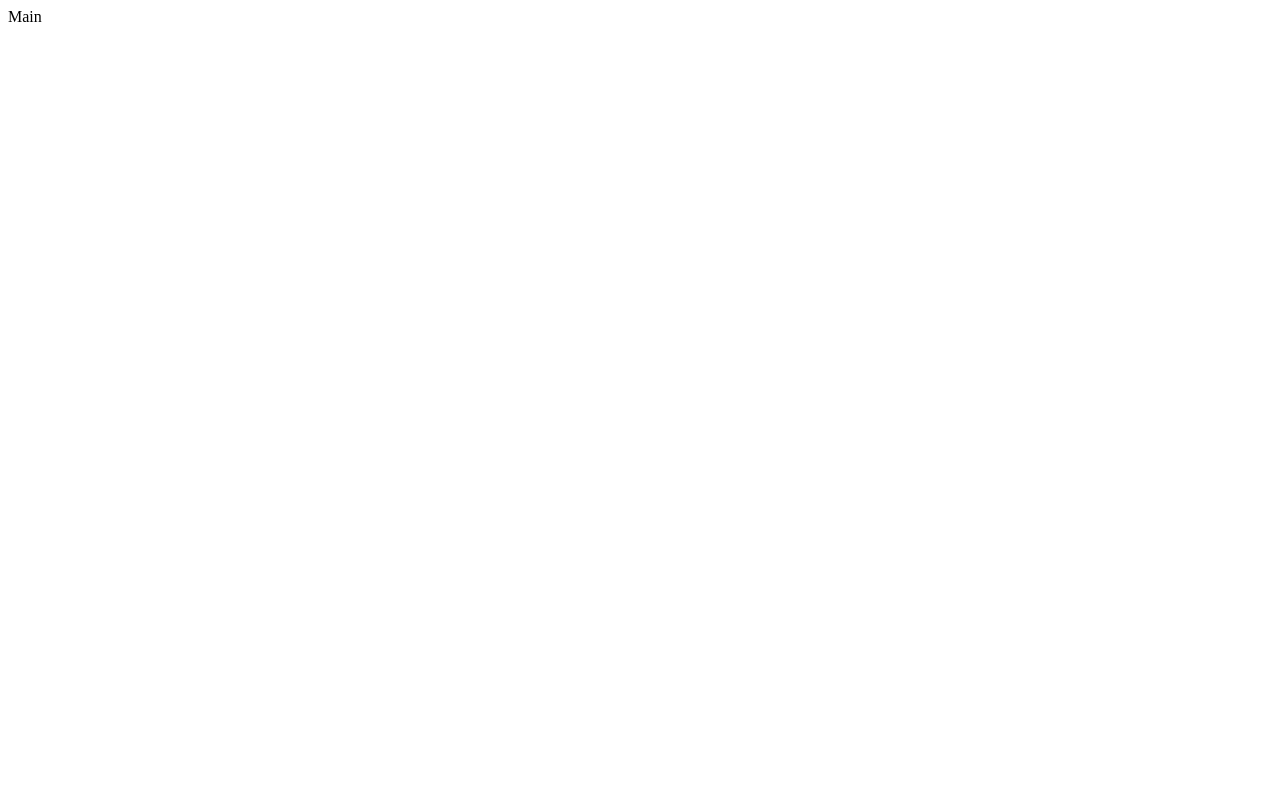
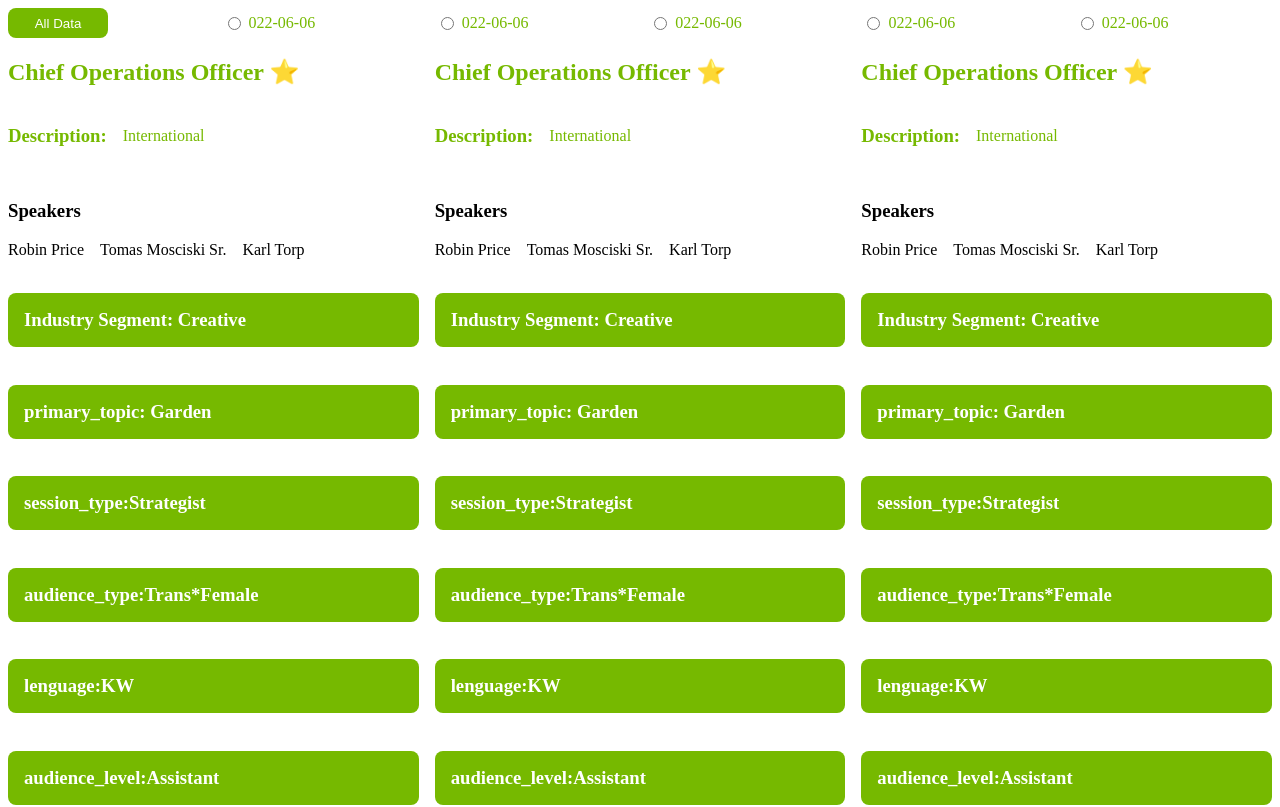
Before and after one commit to Hipns1/tareaAcademiaGeek, a React (Create React App) app in the folder workshop2/: page / in a window 1280 px wide. Shown: the top 807 px of the page. Built offline with nearby package versions, Linux system fonts and the light colour scheme.

Commit message:
Add card list and filterData components

```diff
--- /dev/null
+++ b/workshop2/src/components/Card/CardStyles.css
@@ -0,0 +1,37 @@
+.cardContainer {
+  display: grid;
+  gap: 1rem;
+}
+
+.cardTitle {
+  display: flex;
+  flex-direction: column;
+  justify-content: space-evenly;
+  color: #76B900;
+}
+
+.cardTitle span {
+  cursor: pointer;
+}
+
+.cardDescription {
+  display: flex;
+  align-items: center;
+  gap: 1rem;
+}
+
+.cardSpeakers {
+  display: flex;
+  gap: 1rem;
+}
+
+.cardDetails {
+  display: grid;
+}
+
+.cardDetails h3 {
+  background-color: #76B900;
+  color: #fff;
+  padding: 1rem;
+  border-radius: .5rem;
+}
--- a/workshop2/src/components/Card/index.js
+++ b/workshop2/src/components/Card/index.js
@@ -1,17 +1,29 @@
+import './CardStyles.css'
 export function Card() {
+	// const {title,description,speakers} = data
+	const data = [1, 2, 3]
 	return (
-		<article>
-			<span>⭐</span>
-			<div>
-				<h2>Chief Operations Officer</h2>
-				<p>International</p>
+		<>
+			{data.map((item) => (
+				<article className='cardContainer' key={item}>
+					<div className='cardTitle'>
+						<h2>
+							Chief Operations Officer <span>⭐</span>
+						</h2>
+						<div className='cardDescription'>
+							<h3>Description:</h3>
+							<span>International</span>
+						</div>
 					</div>
 					<div>
+						<h3>Speakers</h3>
+						<div className='cardSpeakers'>
 							<span>Robin Price</span>
 							<span>Tomas Mosciski Sr.</span>
 							<span>Karl Torp</span>
 						</div>
-			<div>
+					</div>
+					<div className='cardDetails'>
 						<h3>Industry Segment: Creative</h3>
 						<h3>primary_topic: Garden</h3>
 						<h3>session_type:Strategist</h3>
@@ -20,6 +32,9 @@ export function Card() {
 						<h3>audience_level:Assistant</h3>
 						<h3>date:2022-06-06</h3>
 					</div>
+					<button>Details</button>
 				</article>
+			))}
+		</>
 	)
 }
--- /dev/null
+++ b/workshop2/src/components/CardList/CardList.css
@@ -0,0 +1,5 @@
+.cardListGrid {
+  display: grid;
+  grid-template-columns: repeat(auto-fit, minmax(250px, 1fr));
+  gap: 1rem;
+}
--- /dev/null
+++ b/workshop2/src/components/CardList/index.js
@@ -0,0 +1,13 @@
+import { Card } from '../Card'
+import { FilterDate } from '../FilterDate'
+import './CardList.css'
+export function CardList() {
+	return (
+		<section className=''>
+			<FilterDate />
+			<div className='cardListGrid'>
+				<Card />
+			</div>
+		</section>
+	)
+}
--- /dev/null
+++ b/workshop2/src/components/FilterDate/FilterDate.css
@@ -0,0 +1,31 @@
+.filterDate {
+  width: 100%;
+  display: grid;
+  align-items: center;
+  gap: 1rem;
+  overflow-x: scroll;
+  grid-auto-flow: column;
+  color: #76B900;
+}
+
+.filterBtn {
+  cursor: pointer;
+  border: none;
+  background-color: #76b900;
+  color: #fff;
+  width: 100px;
+  border-radius: 0.5rem;
+  height: 30px;
+}
+
+.filterInput {
+  display: flex;
+  width: 100px;
+  align-items: center;
+  justify-content: center;
+  gap: .5rem;
+}
+
+.filterInput input {
+  margin: 0;
+}
--- /dev/null
+++ b/workshop2/src/components/FilterDate/index.js
@@ -0,0 +1,21 @@
+// import { useState } from 'react'
+import './FilterDate.css'
+export function FilterDate() {
+	const date = ['022-06-06', '022-06-06', '022-06-06', '022-06-06', '022-06-06']
+	// const [query, setQuery]= useState('')
+
+	// 	const filterGame =
+	// 		sessions.filter((data) => data.title.toLowerCase().includes(query.toLowerCase())) || sessions
+
+	return (
+		<section className='filterDate'>
+			<button className='filterBtn'>All Data</button>
+			{date.map((item, index) => (
+				<div className='filterInput' key={index}>
+					<input type='radio' id='huey' name='tag' value={item} />
+					<label htmlFor={item}>{item}</label>
+				</div>
+			))}
+		</section>
+	)
+}
--- a/workshop2/src/container/App.js
+++ b/workshop2/src/container/App.js
@@ -1,11 +1,12 @@
-import Main from "../components/Main";
+import Main from '../components/Main'
+import { CardList } from '../components/CardList'
 
 function App() {
-  return (
-    <div className="App">
-      <Main/>
-    </div>
-  );
+	return (
+		<div className='App'>
+			<CardList />
+		</div>
+	)
 }
 
-export default App;
+export default App
```
Also changed, not shown: 1 other file (tests, documents, lock files or other folders). Lines whose indentation alone changed are shown as unchanged.
